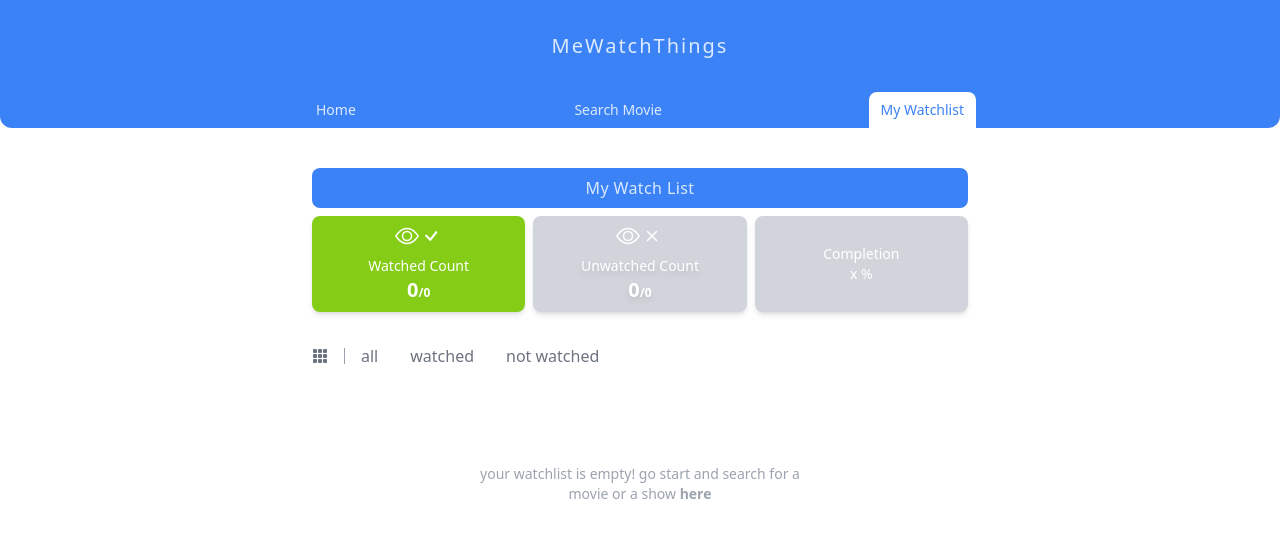
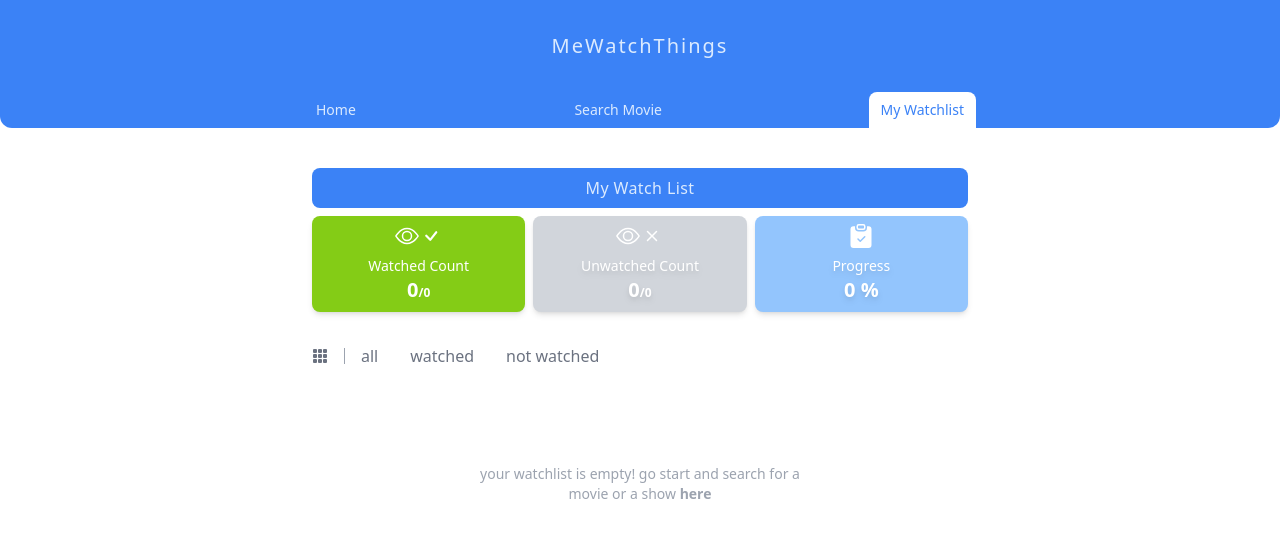
Before and after one commit to megatronhehe/movie-watchlist, a React (Vite) app: page /my-watchlist in a window 1280 px wide. Shown: the top 538 px of the page. Built offline with nearby package versions, Linux system fonts and the light colour scheme.

Commit message:
feature added: completion percentage

```diff
--- a/src/pages/MyWatchlist.jsx
+++ b/src/pages/MyWatchlist.jsx
@@ -4,7 +4,13 @@ import { Context } from "../context/Context";
 
 import CardWatchlist from "../components/CardWatchlist";
 
-import { BsEye, BsCheck, BsX, BsFillGrid3X3GapFill } from "react-icons/bs";
+import {
+	BsEye,
+	BsCheck,
+	BsX,
+	BsFillGrid3X3GapFill,
+	BsClipboardCheckFill,
+} from "react-icons/bs";
 
 const MyWatchlist = () => {
 	const { watchlist, setWatchlist, deleteMovie, setSelectedTab } =
@@ -72,6 +78,10 @@ const MyWatchlist = () => {
 		/>
 	));
 
+	const countPercentage = (done, total) => {
+		return ((100 * done) / total).toFixed(1);
+	};
+
 	return (
 		<div className="">
 			<section className="p-2 mt-8 mb-2 tracking-wide text-center text-blue-100 bg-blue-500 rounded-lg ">
@@ -101,9 +111,17 @@ const MyWatchlist = () => {
 						<span className="text-xs">/{watchlist.length}</span>
 					</p>
 				</div>
-				<div className="flex flex-col items-center justify-center w-1/2 h-24 bg-gray-300 rounded-lg shadow-md">
-					<p>Completion</p>
-					<p>x %</p>
+				<div className="flex flex-col items-center justify-center w-1/2 h-24 bg-blue-300 rounded-lg shadow-md">
+					<div className="flex text-2xl">
+						<BsClipboardCheckFill />
+					</div>
+					<h1 className="mt-2 drop-shadow-md">Progress</h1>
+					<p className="text-xl font-bold drop-shadow-md">
+						{watchlist.length < 1
+							? 0
+							: countPercentage(watchedMoviesCount, watchlist.length)}{" "}
+						%
+					</p>
 				</div>
 			</section>
 
```
